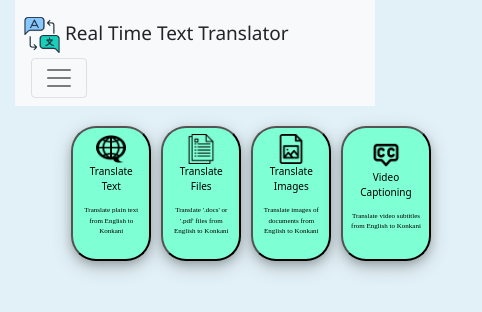
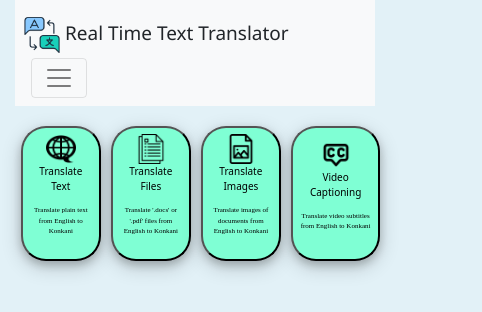
Before and after one commit to VedDalvi/RTTT, a React (Create React App) app in the folder UI/: page /translate in a window 390 px wide. Shown: the top 312 px of the page, 482 px wide, since content can reach past the window. Built offline with nearby package versions, Linux system fonts and the light colour scheme.

Commit message:
Minor UI changes for translation buttons

```diff
--- a/UI/src/App.css
+++ b/UI/src/App.css
@@ -704,6 +704,9 @@ p {
     .sidenav {padding-top: 15px;}
     .sidenav a {font-size: 18px;}
     /*Media Queries for Cards*/
+    .cards{
+        width: unset;
+    }
     .crd {
         width: 158%;
         padding-top: 0px;
```
